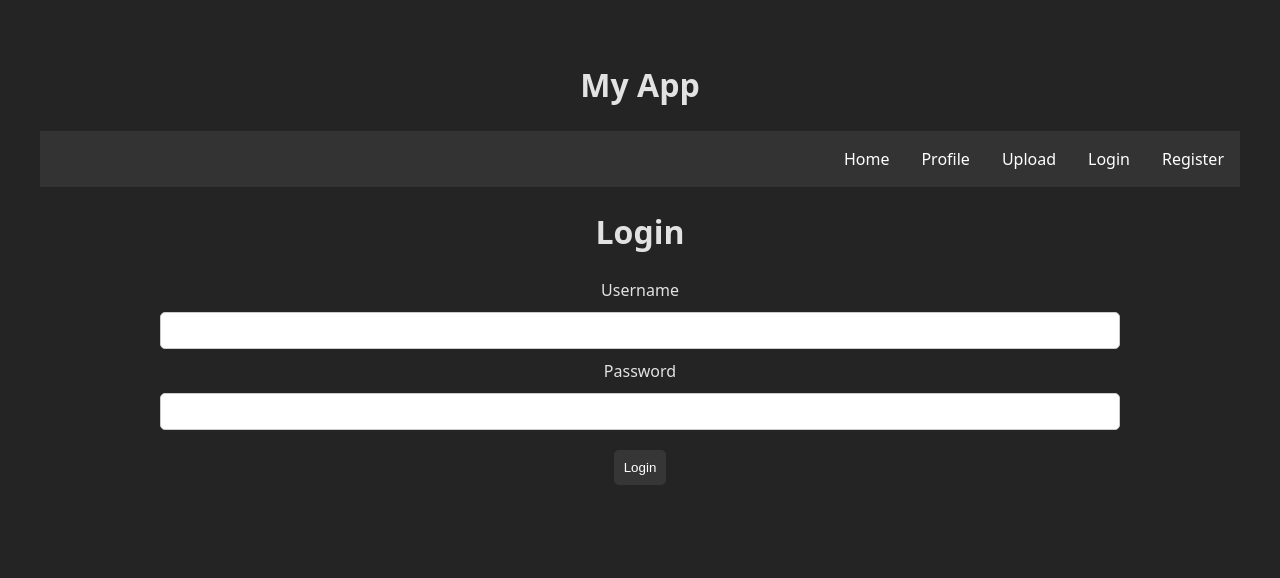
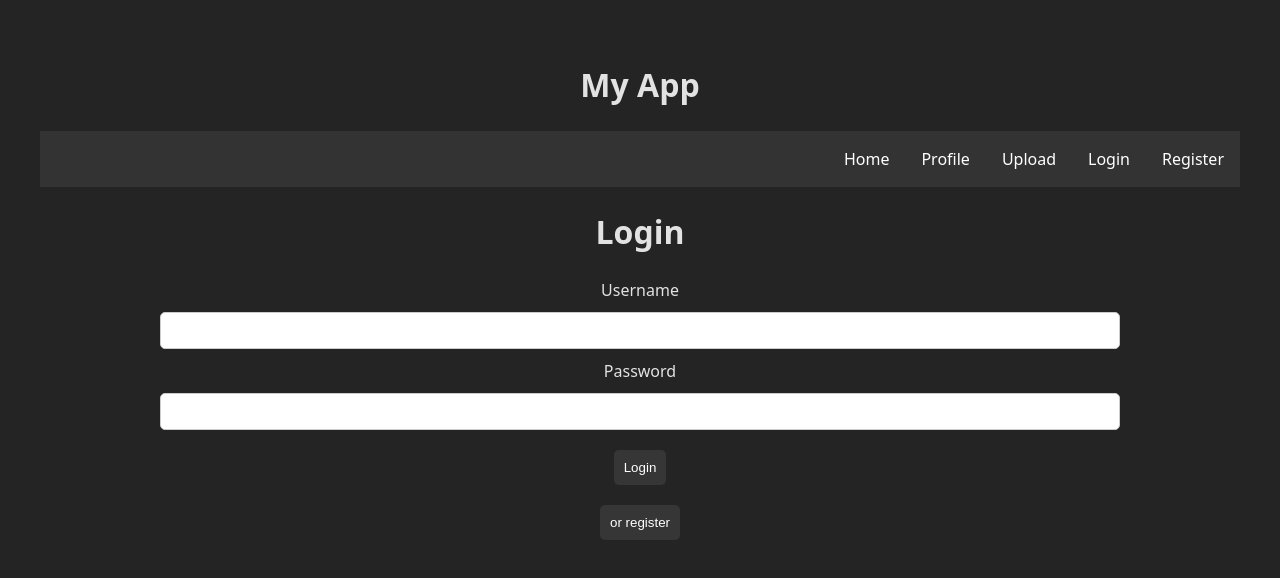
Before and after one commit to Jonijermu/wsk-25-react, a React (Vite) app: page /login in a window 1280 px wide. Shown: the top 578 px of the page. Built offline with nearby package versions, Linux system fonts and the light colour scheme.

Commit message:
add toggle between login and registration forms in Login component

```diff
--- a/src/views/Login.jsx
+++ b/src/views/Login.jsx
@@ -1,9 +1,19 @@
 import LoginForm from '../components/LoginForm.jsx';
+import RegisterForm from '../components/RegisterForm.jsx';
+import {useState} from 'react';
 
 const Login = () => {
+  const [formToggle, setFormToggle] = useState(true);
+
+  const clickHandler = () => {
+      setFormToggle(!formToggle)
+  };
   return (
     <>
-      <LoginForm/>
+      {formToggle ? <LoginForm /> : <RegisterForm />}
+      <button onClick={clickHandler}>
+        {formToggle ? 'or register' : 'login'}
+      </button>
     </>
   );
 };
```
